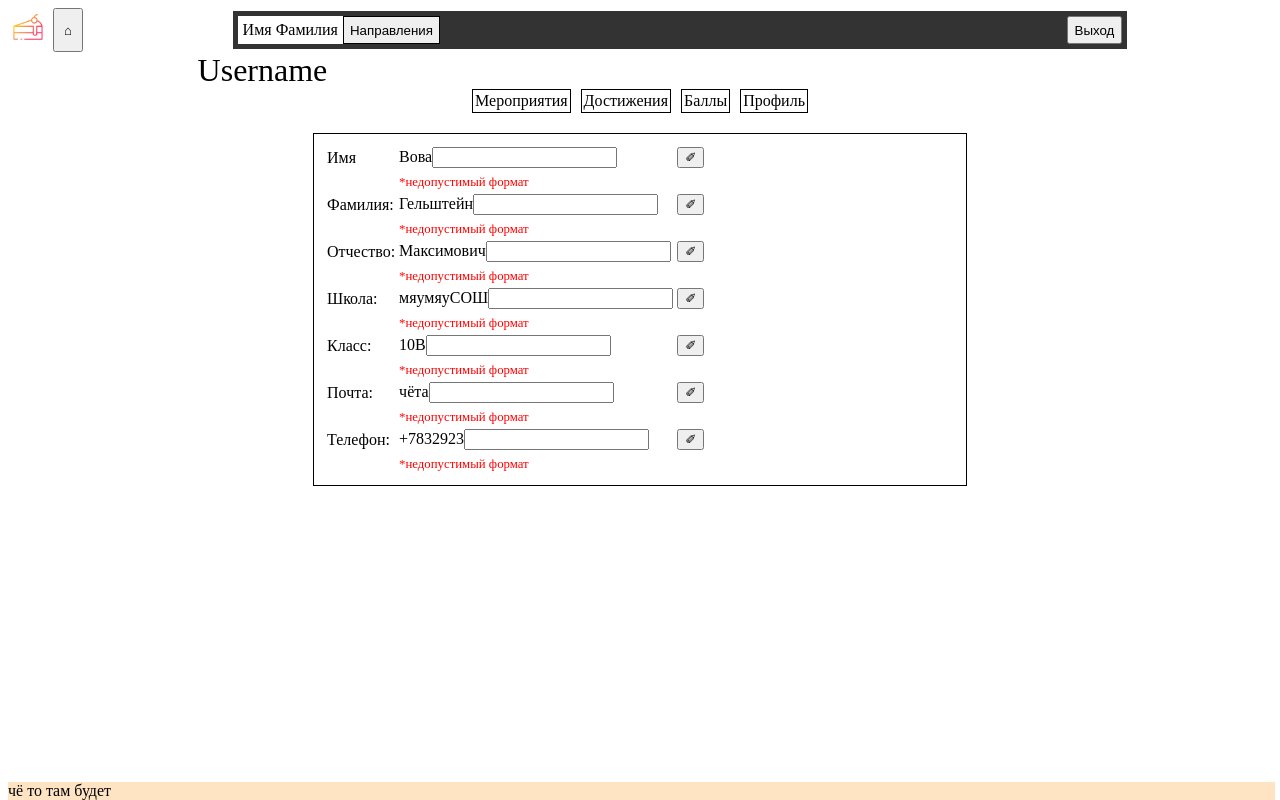
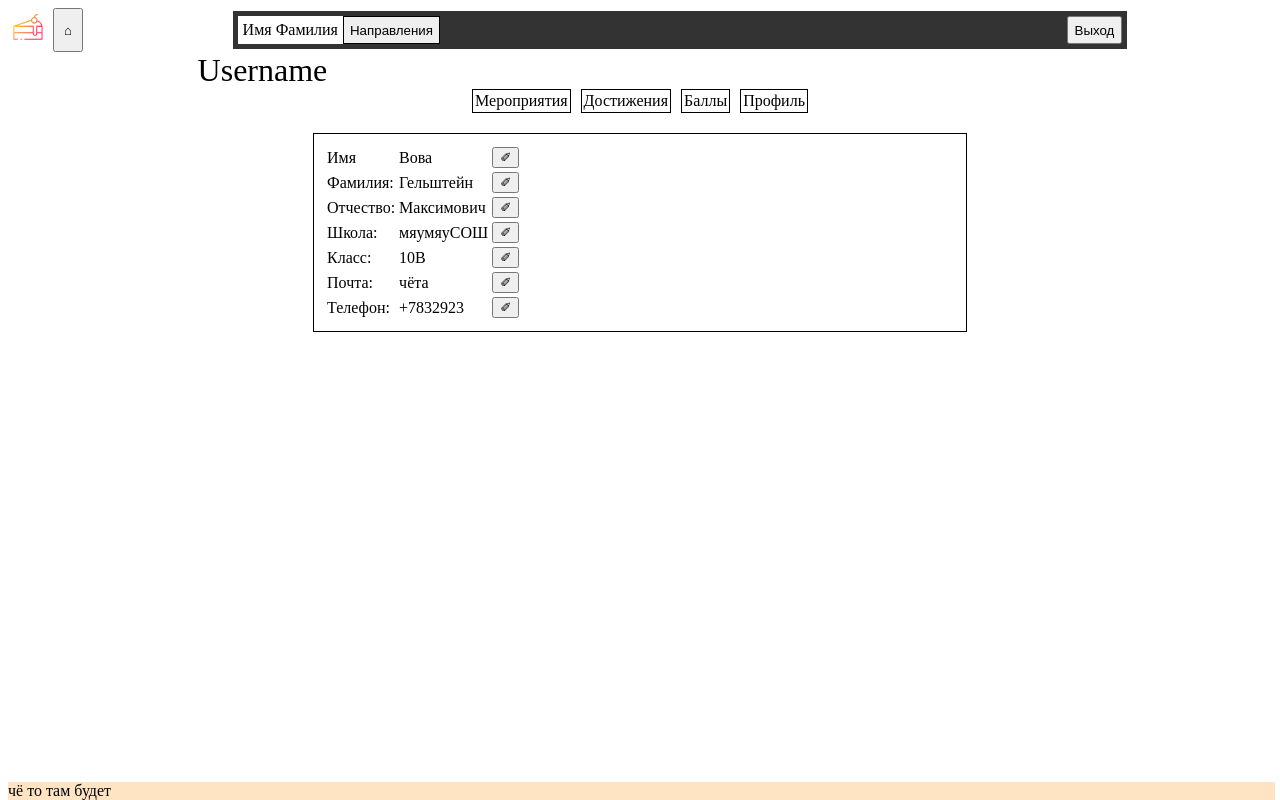
Before and after one commit to manInit/school-page-front, a React (Create React App) app: page /personal in a window 1280 px wide. Both pictures are taken after a click on the element "Профиль". Built offline with nearby package versions, Linux system fonts and the light colour scheme.

Commit message:
profile popup

```diff
--- a/src/personal_components/profile.jsx
+++ b/src/personal_components/profile.jsx
@@ -1,30 +1,25 @@
 import { useState } from "react"
+import Popup_modal from "../popup/popup_modal";
+const values ={
+    name: <span>Вова</span>,
+    surname: <span>Гельштейн</span>,
+    fatherName: <span>Максимович</span>,
+    educationalOrganization: <span>мяумяуСОШ</span>,
+    educationalClass: <span>10В</span>,
+    email: <span>чёта</span>,
+    phoneNumber: <span>+7832923</span>
+}
+// const values ={
+//     name: 'Вова',
+//     surname: 'Гельштейн',
+//     fatherName: 'Максимович',
+//     educationalOrganization: 'мяумяуСОШ',
+//     educationalClass: '10В',
+//     email: 'чёта',
+//     phoneNumber: '+7832923'
+// }
 
 
-// const values ={
-//     name: '',
-//     surname: '',
-//     fatherName: '',
-//     educationalOrganization: '',
-//     educationalClass: '',
-//     email: '',
-//     phoneNumber: ''
-// }
-const values ={
-    name: 'Вова',
-    surname: 'Гельштейн',
-    fatherName: 'Максимович',
-    educationalOrganization: 'мяумяуСОШ',
-    educationalClass: '10В',
-    email: 'чёта',
-    phoneNumber: '+7832923'
-}
-const falses = (()=>{
-    const a = []
-    for (let i in values)
-        a[i] = !!values[i]
-    return a
-})()
 
 const subtext = <span style={{color:'red', fontSize: '80%'}}>*недопустимый формат</span>
 const input_type = (type, name) =>{
@@ -33,12 +28,13 @@ const input_type = (type, name) =>{
 
 
 const Profile = () =>{
-    const [invalids, setInvalids] = useState(falses)
-    const line_field = (lable, field, type) =>{
+    const [span_text, set_span_text] = useState()
+    const [popup_visible, set_popup_visible] = useState(false)
+    const [invalids, setInvalids] = useState(false)
+    const line_field = (lable, field) =>{
         return(
             <>
-                <tr><td>{lable} </td><td><span>{values[field]}</span>{input_type(type, field)}</td><td>{edit_btn(field, '/api/athlet/name')}</td></tr>
-                <tr><td></td><td>{invalids[field]&&subtext}</td></tr>
+                <tr><td>{lable} </td><td>{values[field]}</td><td>{edit_btn(field, '/api/athlet/name')}</td></tr>
             </>
         )
     }
@@ -62,10 +58,18 @@ const Profile = () =>{
 
     }
     const edit_btn = (field, link) =>{
-        return <input type="button" value="✐" onClick={(e) => {change_value(field, e.target, link)}}></input>
+        return <input type="button" value="✐" onClick={() => {set_span_text(values[field].textContent); set_popup_visible(true)}}></input>
     }
     return(
         <>
+            <Popup_modal active={popup_visible} setActive={set_popup_visible}>
+                <input type='text' placeholder={span_text}/><br></br>
+                {subtext}
+                <br></br><br></br>
+                <div style={{display: 'flex', justifyContent: 'center'}}>
+                    <input type='button' value='изменить' onClick={()=>{set_popup_visible(false)}}/>
+                </div>
+            </Popup_modal>
             <table>
             <tbody>
                 {line_field('Имя', 'name', 'text')}
```
